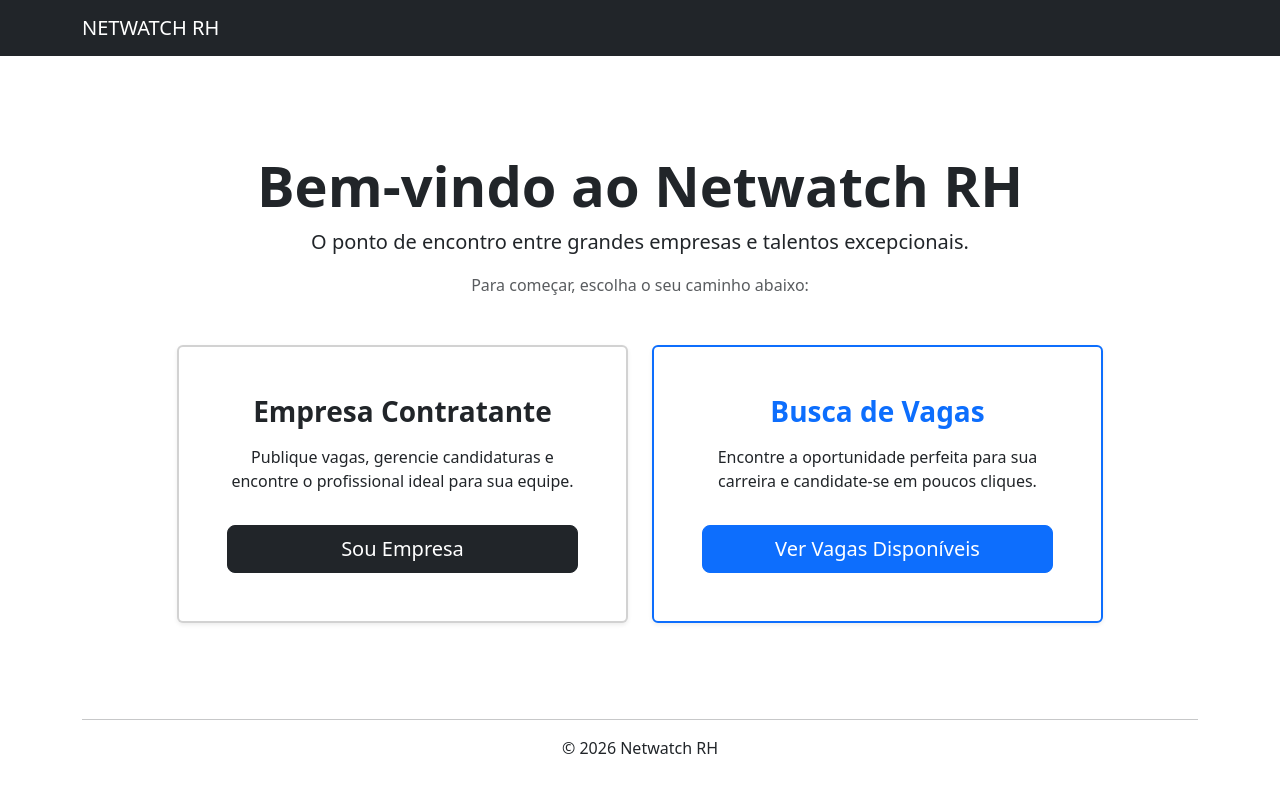
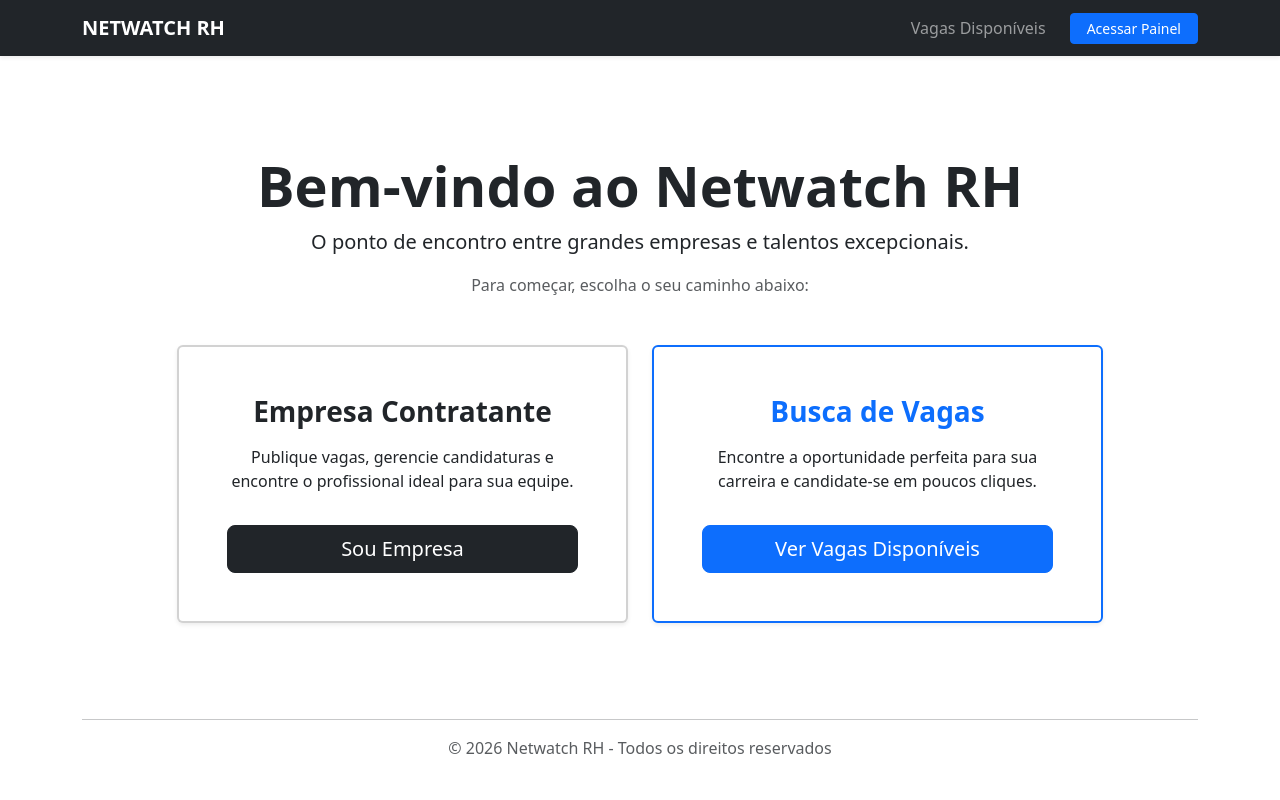
Before and after one commit to Guardian1980ofc/Projeto-RH, a Django app: page / in a window 1280 px wide. Run offline with Django 5.2, Linux system fonts and the light colour scheme.

Commit message:
feat: login de empresa via CNPJ e navbar dinâmica finalizados

```diff
--- a/vagas/models.py
+++ b/vagas/models.py
@@ -31,6 +31,7 @@ class BaseModel(models.Model): #Aplicando o conceito DRY
 class Empresa(BaseModel):  #Ele não depende de ninguém, mas outros dependerão dele.
     usuario = models.OneToOneField(User, on_delete=models.CASCADE, related_name='empresa', null=True, blank=True)
     nome = models.CharField(max_length=100)
+    cnpj = models.CharField(max_length=18)
     site = models.URLField(blank=True)  # O site é opcional (blank=True)
     email_contato = models.EmailField(unique=True)
 
--- a/vagas/templates/vagas/base.html
+++ b/vagas/templates/vagas/base.html
@@ -8,17 +8,57 @@
     <title>Netwatch RH</title>
 
     <link href="https://cdn.jsdelivr.net/npm/bootstrap@5.3.0/dist/css/bootstrap.min.css" rel="stylesheet">
+
+    <link rel="stylesheet" href="https://cdn.jsdelivr.net/npm/bootstrap-icons@1.11.0/font/bootstrap-icons.css">
 </head>
 
 <body>
 
     <header>
-        <nav class="navbar navbar-dark bg-dark">
+        <nav class="navbar navbar-expand-lg navbar-dark bg-dark shadow-sm">
             <div class="container">
-                <a class="navbar-brand" href="{% url 'home' %}">NETWATCH RH</a>
+                <a class="navbar-brand fw-bold" href="{% url 'home' %}">NETWATCH RH</a>
+
+                <button class="navbar-toggler" type="button" data-bs-toggle="collapse" data-bs-target="#navbarNav">
+                    <span class="navbar-toggler-icon"></span>
+                </button>
+
+                <div class="collapse navbar-collapse" id="navbarNav">
+                    <ul class="navbar-nav ms-auto align-items-center">
+                        <li class="nav-item">
+                            <a class="nav-link" href="{% url 'vaga_list' %}">Vagas Disponíveis</a>
+                        </li>
+
+                        {% if user.is_authenticated %}
+                        <li class="nav-item ms-lg-3 py-2 py-lg-0">
+                            <span class="text-light me-3">
+                                <i class="bi bi-person-circle"></i> Olá, <strong>{{ user.username }}</strong>
+                            </span>
+                        </li>
+                        <li class="nav-item">
+                            <a class="btn btn-outline-danger btn-sm px-3" href="{% url 'logout' %}">Sair</a>
+                        </li>
+                        {% else %}
+                        <li class="nav-item ms-lg-3">
+                            <a class="btn btn-primary btn-sm px-3" href="{% url 'home' %}">Acessar Painel</a>
+                        </li>
+                        {% endif %}
+                    </ul>
+                </div>
             </div>
         </nav>
     </header>
+
+    {% if messages %}
+    <div class="container mt-3">
+        {% for message in messages %}
+        <div class="alert alert-{{ message.tags }} alert-dismissible fade show" role="alert">
+            {{ message }}
+            <button type="button" class="btn-close" data-bs-dismiss="alert" aria-label="Close"></button>
+        </div>
+        {% endfor %}
+    </div>
+    {% endif %}
 
     <main class="container mt-5">
         {% block content %}
@@ -27,7 +67,7 @@
 
     <footer class="container text-center mt-5">
         <hr>
-        <p>&copy; 2026 Netwatch RH</p>
+        <p class="text-muted">&copy; 2026 Netwatch RH - Todos os direitos reservados</p>
     </footer>
 
     <script src="https://cdn.jsdelivr.net/npm/bootstrap@5.3.0/dist/js/bootstrap.bundle.min.js"></script>
--- a/vagas/urls.py
+++ b/vagas/urls.py
@@ -17,5 +17,9 @@ urlpatterns = [
     path('vaga/<int:pk>/editar/', views.VagaUpdateView.as_view(), name='vaga_update'),
     path('vaga/<int:pk>/remover/', views.VagaDeleteView.as_view(), name='vaga_delete'),
 
+    # Ver detalhes da vaga
     path('vaga/<int:pk>/', views.VagaDetailView.as_view(), name='vaga_detail'),
+
+    # Logout (autoexplicativo)
+    path('logout/', views.logout_view, name='logout'),
 ]
--- a/vagas/views.py
+++ b/vagas/views.py
@@ -1,6 +1,6 @@
 from django.shortcuts import render, redirect
 from django.contrib import messages
-from django.contrib.auth import login
+from django.contrib.auth import login, logout
 from django.contrib.auth.mixins import LoginRequiredMixin
 from django.views.generic import ListView, TemplateView, CreateView, UpdateView, DeleteView, DetailView
 from django.urls import reverse_lazy
@@ -90,3 +90,8 @@ class VagaDetailView(DetailView):
     model = Vaga
     template_name = 'vagas/vaga_detail.html'
     context_object_name = 'vaga'
+
+def logout_view(request):
+    logout(request)
+    messages.info(request, "Você saiu com sucesso!")
+    return redirect('home')
```
Also changed, not shown: vagas/migrations/0005_empresa_cnpj.py (added).
